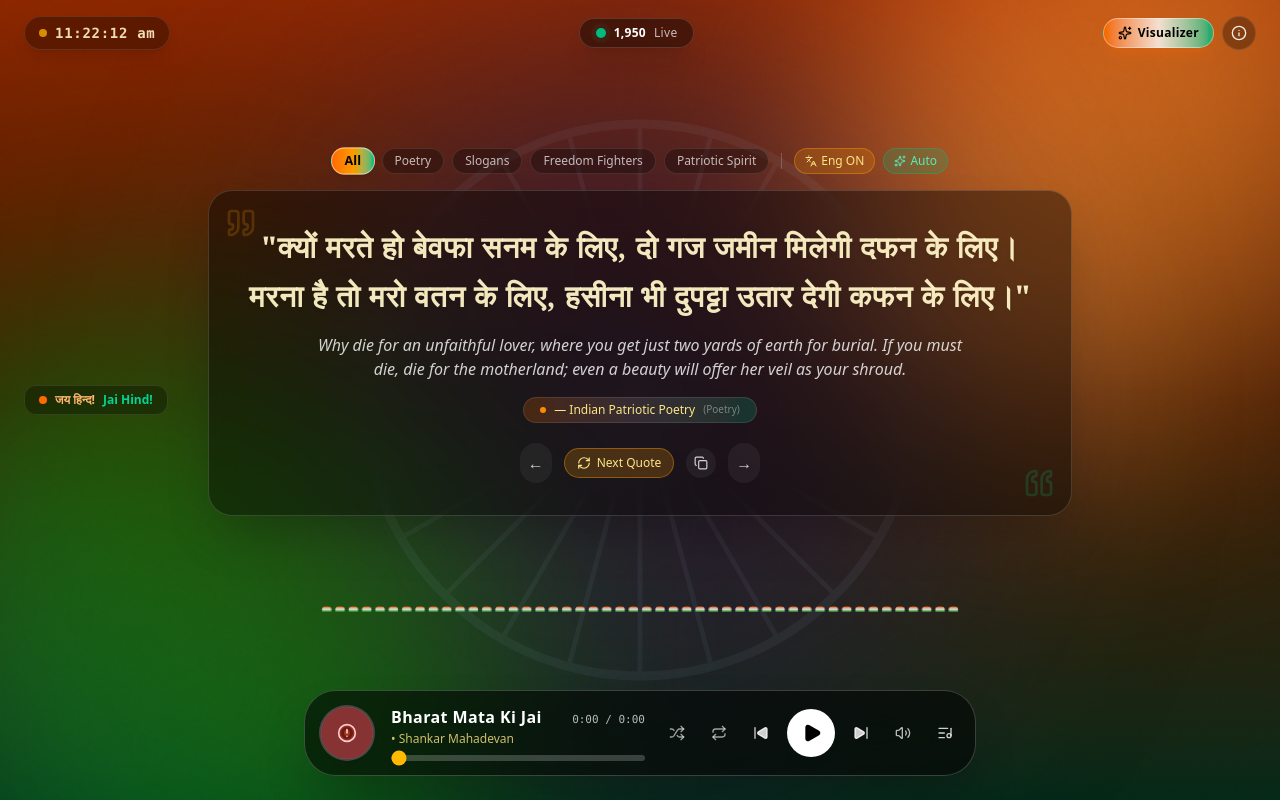
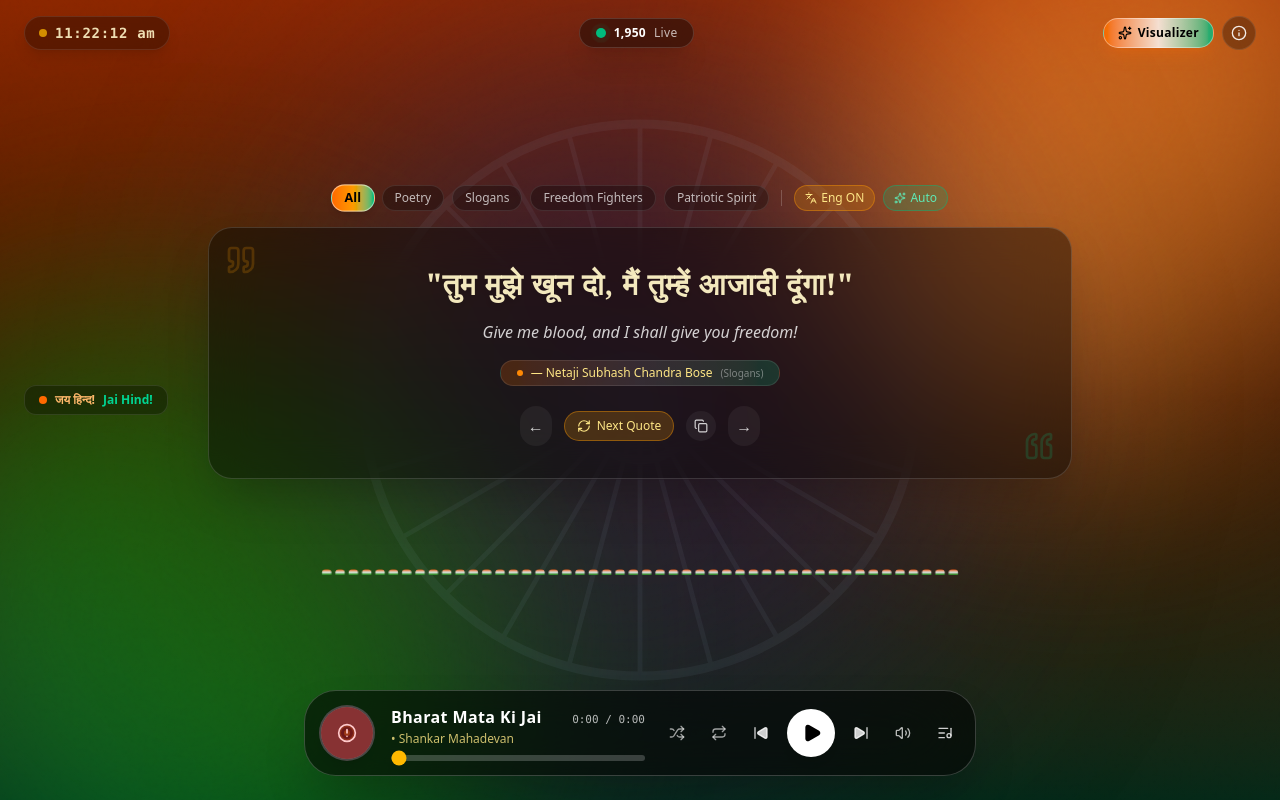
Before and after one commit to ankityadav-info/Patriotic-MP3-Player, a React (Vite) app: page / in a window 1280 px wide. Built offline with nearby package versions, Linux system fonts and the light colour scheme; grey boxes are pictures that could not be loaded.

Commit message:
Swap patriotic quotes in quotes.ts

```diff
--- a/src/data/quotes.ts
+++ b/src/data/quotes.ts
@@ -3,10 +3,10 @@ import { Quote } from '../types';
 export const PATRIOTIC_QUOTES: Quote[] = [
   {
     id: 'quote-1',
-    hindiText: 'क्यों मरते हो बेवफा सनम के लिए, दो गज जमीन मिलेगी दफन के लिए। मरना है तो मरो वतन के लिए, हसीना भी दुपट्टा उतार देगी कफन के लिए।',
-    englishText: 'Why die for an unfaithful lover, where you get just two yards of earth for burial. If you must die, die for the motherland; even a beauty will offer her veil as your shroud.',
-    author: 'Indian Patriotic Poetry',
-    category: 'Poetry'
+    hindiText: 'तुम मुझे खून दो, मैं तुम्हें आजादी दूंगा!',
+    englishText: 'Give me blood, and I shall give you freedom!',
+    author: 'Netaji Subhash Chandra Bose',
+    category: 'Slogans'
   },
   {
     id: 'quote-2',
@@ -24,10 +24,10 @@ export const PATRIOTIC_QUOTES: Quote[] = [
   },
   {
     id: 'quote-4',
-    hindiText: 'तुम मुझे खून दो, मैं तुम्हें आजादी दूंगा!',
-    englishText: 'Give me blood, and I shall give you freedom!',
-    author: 'Netaji Subhash Chandra Bose',
-    category: 'Slogans'
+    hindiText: 'क्यों मरते हो बेवफा सनम के लिए, दो गज जमीन मिलेगी दफन के लिए। मरना है तो मरो वतन के लिए, हसीना भी दुपट्टा उतार देगी कफन के लिए।',
+    englishText: 'Why die for an unfaithful lover, where you get just two yards of earth for burial. If you must die, die for the motherland; even a beauty will offer her veil as your shroud.',
+    author: 'Indian Patriotic Poetry',
+    category: 'Poetry'
   },
   {
     id: 'quote-5',
```
